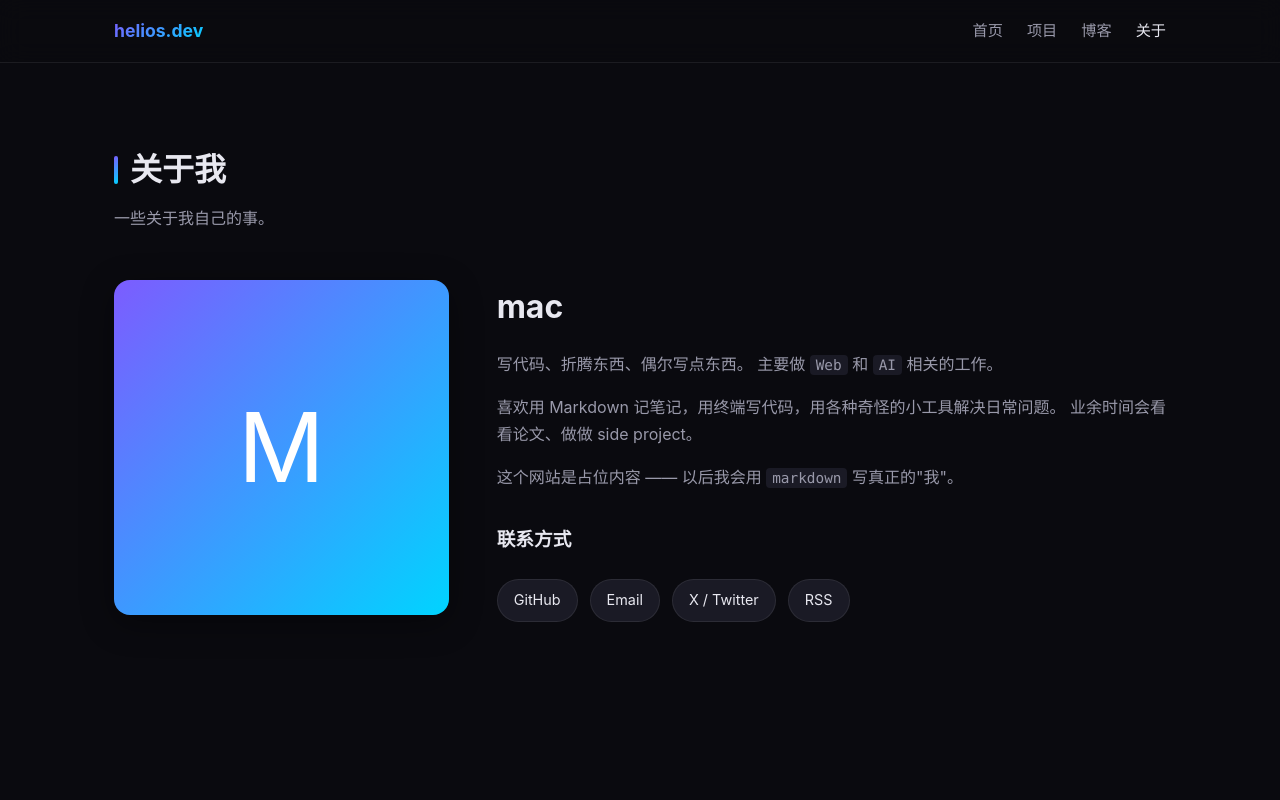
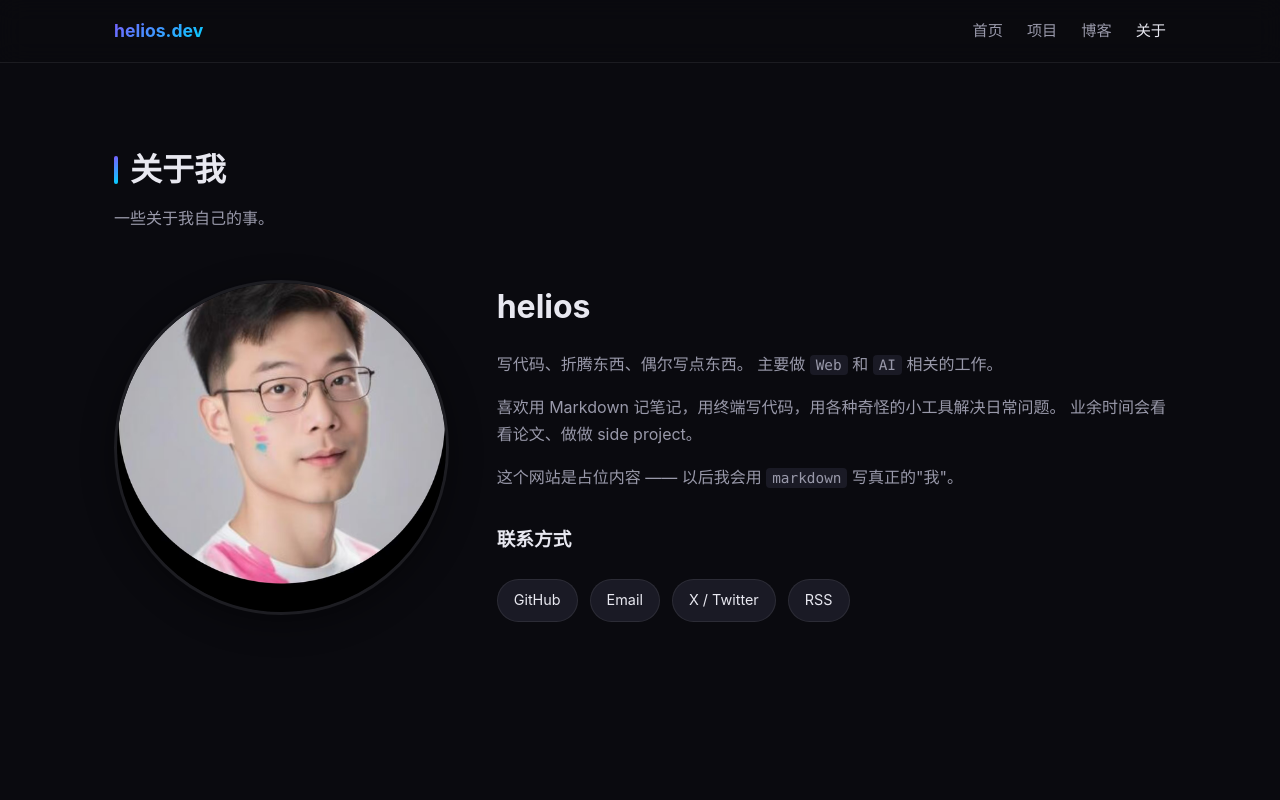
Before and after one commit to konghuari/konghuari.github.io, an Astro site: page /about in a window 1280 px wide. Shown: the top 800 px of the page. Built offline with nearby package versions, Linux system fonts and the light colour scheme; Astro itself is replaced by a stand-in of ours.

```diff
--- a/src/pages/about.astro
+++ b/src/pages/about.astro
@@ -8,9 +8,9 @@
       <p class="section-sub">一些关于我自己的事。</p>
 
       <div class="about">
-        <div class="about-photo">M</div>
+        <img src="/avatar.png" alt="helios" class="about-photo-img" />
         <div class="about-content">
-          <h2>mac</h2>
+          <h2>helios</h2>
           <p>
             写代码、折腾东西、偶尔写点东西。
             主要做 <code>Web</code> 和 <code>AI</code> 相关的工作。
--- a/src/styles/global.css
+++ b/src/styles/global.css
@@ -177,6 +177,11 @@
   background: var(--gradient); display: flex; align-items: center; justify-content: center;
   font-size: 6rem; color: white; box-shadow: var(--shadow);
 }
+.about-photo-img {
+  width: 100%; aspect-ratio: 1; border-radius: 50%;
+  object-fit: cover; box-shadow: var(--shadow);
+  border: 3px solid var(--border);
+}
 .about-content h2 { font-size: 2rem; margin-bottom: 1rem; }
 .about-content p { color: var(--fg-muted); margin-bottom: 1rem; }
 .contact-links { display: flex; flex-wrap: wrap; gap: 0.75rem; margin-top: 1.5rem; }
```
Also changed, not shown: public/avatar.png (added), public/favicon.svg.
